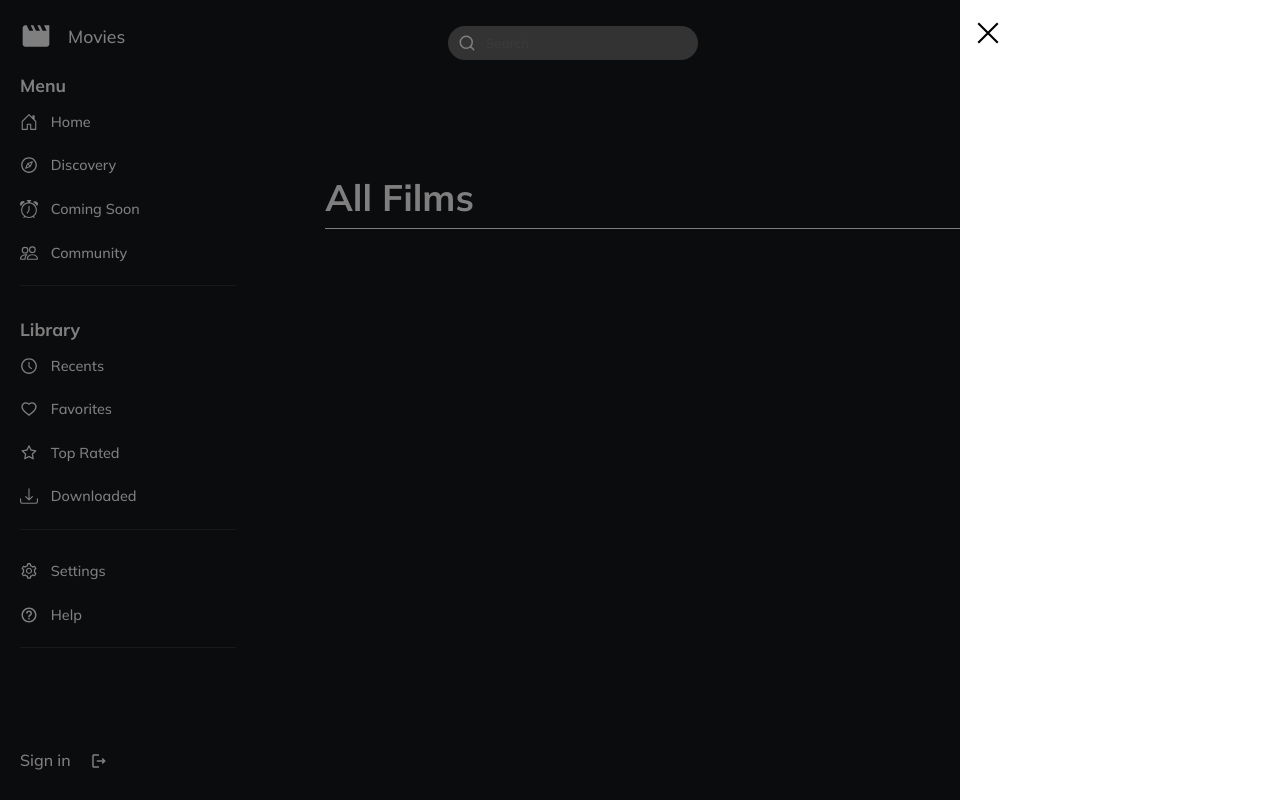
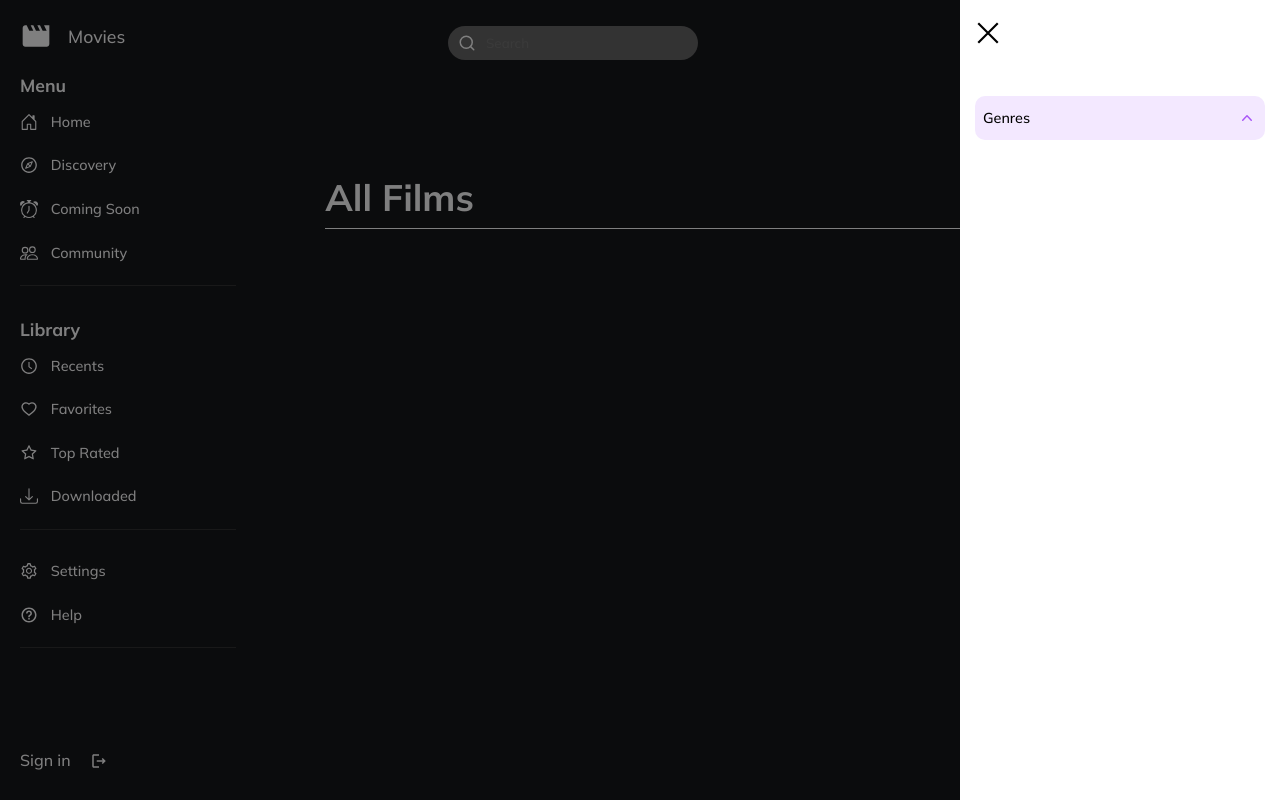
Before and after one commit to Alerrando/Movies, a Next.js app: page /discovery in a window 1280 px wide. Both pictures are taken after a click on the icon 1194 px from the left and 196 px from the top of the page. Built offline with nearby package versions, Linux system fonts and the light colour scheme; grey boxes are pictures that could not be loaded.

Commit message:
add style to filter menu

```diff
--- a/package.json
+++ b/package.json
@@ -11,6 +11,7 @@
   },
   "dependencies": {
     "@headlessui/react": "^1.7.13",
+    "@heroicons/react": "^2.0.16",
     "@reduxjs/toolkit": "^1.9.3",
     "@types/node": "18.14.1",
     "@types/react": "18.0.28",
--- a/src/app/discovery/Main/Filter/index.tsx
+++ b/src/app/discovery/Main/Filter/index.tsx
@@ -1,18 +1,41 @@
-import styles from './styles.module.scss'
-import { GrClose } from 'react-icons/gr'
+import styles from "./styles.module.scss";
+import { GrClose } from "react-icons/gr";
+import { Disclosure, Transition } from "@headlessui/react";
+import { ChevronUpIcon } from '@heroicons/react/20/solid'
+
 
 type FilterProps = {
-    setFilterMenu: (filterMenu: boolean) => void,
-}
+  setFilterMenu: (filterMenu: boolean) => void;
+};
 
-export default function Filter({ setFilterMenu }: FilterProps){
-    return(
+export default function Filter({ setFilterMenu }: FilterProps) {
+  return (
     <div className={styles.filter}>
-            <div className={styles['filter-container']}>
-                <header className={styles['filter-header']}>
+      <div className={styles["filter-container"]}>
+        <header className={styles["filter-header"]}>
           <GrClose size={26} onClick={() => setFilterMenu(false)} />
         </header>
+
+        <section className={styles['filter-section-questions-answers']}>
+          <Disclosure>
+            {({ open }) => (
+                <>
+                <Disclosure.Button className={styles["filter-question"]}>
+                  Genres
+                  <ChevronUpIcon className={`${open ? `${styles['close']}` : ''} ${styles['open']}`}  />
+                </Disclosure.Button>
+
+
+                <Disclosure.Panel className={styles["filter-answers"]}>
+                  Yes! You can purchase a license that you can share with your
+                  entire team.
+                </Disclosure.Panel>
+
+                </>
+            )}
+            </Disclosure>
+        </section>
       </div>
     </div>
-    )
+  );
 }
--- a/src/app/discovery/Main/Filter/styles.module.scss
+++ b/src/app/discovery/Main/Filter/styles.module.scss
@@ -23,5 +23,45 @@
                 cursor: pointer;
             }
         }
+
+        .filter-section-questions-answers{
+            align-items: flex-start;
+            display: flex;
+            flex-direction: column;
+            gap: 20px;
+
+            .filter-question{
+                align-items: center;
+                background-color: #F3E8FF;
+                border: none;
+                border-radius: 10px;
+                cursor: pointer;
+                display: flex;
+                font-size: 0.9rem;
+                justify-content: space-between;
+                outline: none;
+                padding: 12px 8px;
+                text-align: start;
+                width: 100%;
+
+                svg{
+                    transition: all 0.5s;
+                }
+
+                svg.open{
+                    color: rgb(168 85 247);
+                    height: 1.25rem;
+                    width: 1.25rem;
+
+                }
+                svg.close{
+                    transform: rotate(180deg);
+                }
+            }
+
+            .filter-answers{
+                transition: all 0.5s;
+            }
+        }
     }
 }
--- a/src/app/discovery/Main/styles.module.scss
+++ b/src/app/discovery/Main/styles.module.scss
@@ -31,8 +31,13 @@
                 font-size: 2.3rem;
             }
 
+            svg{
+                color: orange;
+                cursor: pointer;
+            }
+        }
 
-        }
+
     }
 }
 
```
Also changed, not shown: 1 other file (tests, documents, lock files or other folders). Lines whose indentation alone changed are shown as unchanged.
